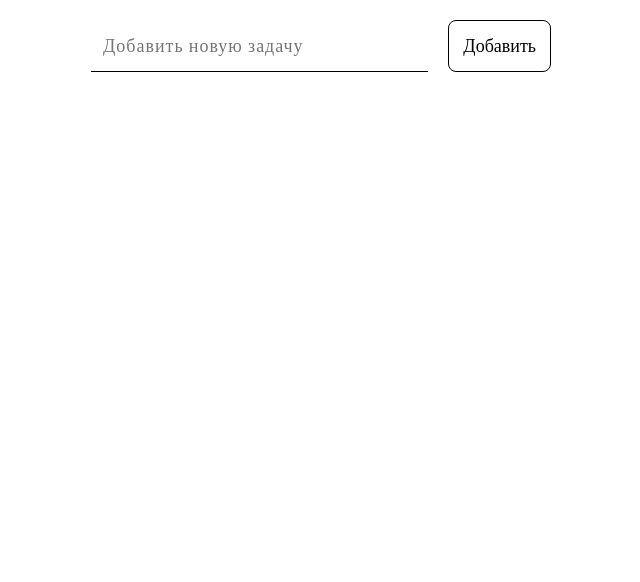
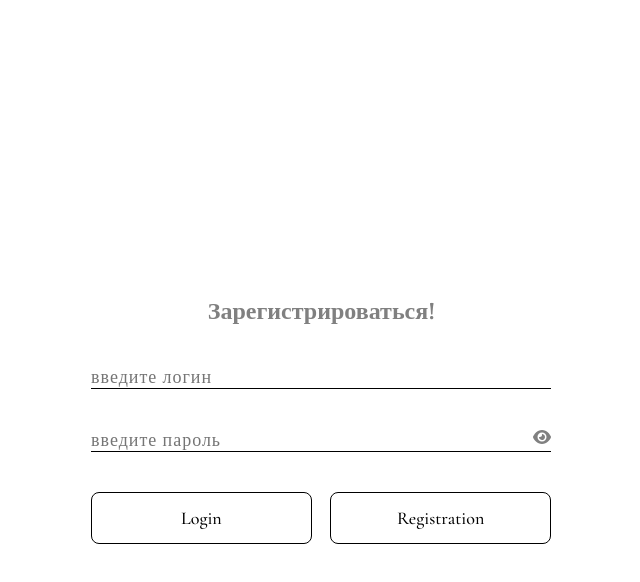
Before and after one commit to Andrew1996-la/react-ts-practice, a React (Create React App) app: page /registration in a window 1280 px wide. Shown: the top 582 px of the page, without its empty margins (319-959 px from the left). Built offline with nearby package versions, Linux system fonts and the light colour scheme.

Commit message:
настроил базовый роутинг

```diff
--- a/package.json
+++ b/package.json
@@ -18,6 +18,7 @@
     "react": "^18.2.0",
     "react-dom": "^18.2.0",
     "react-redux": "^8.1.2",
+    "react-router-dom": "^6.14.2",
     "react-scripts": "5.0.1",
     "typescript": "^4.9.5",
     "web-vitals": "^2.1.4"
--- a/src/components/App.tsx
+++ b/src/components/App.tsx
@@ -1,15 +1,19 @@
 import MainPage from '../pages/main/MainPage';
-import LoginPage from '../pages/login/LoginPage'
-import RegistrationForm from '../pages/registration/RegistrationPage';
+import RegistrationPage from '../pages/registration/RegistrationPage';
+import LoginPage from '../pages/login/LoginPage';
+
+import {Routes, Route} from 'react-router-dom';
 
 import s from './app.module.css';
 
 const App: React.FC = () => {
     return (
         <div className={s.appContainer}>
-            {/* <LoginPage /> */}
-            {/* <RegistrationForm /> */}
-            <MainPage />
+            <Routes>
+                <Route path='/' element={<MainPage />} />
+                <Route path='/registration' element={<RegistrationPage />} />
+                <Route path='/login' element={<LoginPage />} />
+            </Routes>
         </div>
     )
 }
--- a/src/index.css
+++ b/src/index.css
@@ -10,3 +10,8 @@
 ul {
   list-style-type: none;
 }
+
+a {
+  text-decoration: none;
+  color: black;
+}
--- a/src/index.tsx
+++ b/src/index.tsx
@@ -3,6 +3,7 @@ import App from './components/App';
 import './index.css';
 import { Provider } from 'react-redux';
 import store from './store';
+import { BrowserRouter } from 'react-router-dom';
 
 
 const root = ReactDOM.createRoot(
@@ -10,6 +11,8 @@ const root = ReactDOM.createRoot(
 );
 root.render(
   <Provider store ={store}>
-    <App />
+    <BrowserRouter>
+      <App />
+    </BrowserRouter>
   </Provider>
 );
--- a/src/pages/login/LoginPage.tsx
+++ b/src/pages/login/LoginPage.tsx
@@ -1,5 +1,6 @@
-import { InputStandart, InputPassword } from "../../ui/inputs/input"
-import { ButtonStandart } from "../../ui/buttons/Button"
+import { InputStandart, InputPassword } from "../../ui/inputs/input";
+import { ButtonStandart } from "../../ui/buttons/Button";
+import {Link} from 'react-router-dom';
 
 import s from './loginPage.module.css'
 
@@ -10,7 +11,14 @@ const LoginPage = () => {
         <h2 className={s.greeting}>Добро пожаловть!</h2>
         <InputStandart type="text" placeholder="введите логин" />
         <InputPassword type="password" placeholder="введите пароль"/>
-        <ButtonStandart>Login</ButtonStandart>
+        <div className={s.btnPanel}>
+          <Link className={s.link} to='/'>
+            <ButtonStandart>Login</ButtonStandart>
+          </Link>
+          <Link className={s.link} to='/registration'>
+            <ButtonStandart>Registration</ButtonStandart>
+          </Link>
+        </div>
       </form>
   )
 }
--- a/src/pages/login/loginPage.module.css
+++ b/src/pages/login/loginPage.module.css
@@ -10,3 +10,13 @@
   align-self: center;
   color: gray;
 }
+
+.btnPanel {
+  display: grid;
+  grid-template-columns: 48% 48%;
+  justify-content: space-between;
+}
+
+.link {
+  display: contents;
+}
--- a/src/pages/registration/RegistrationPage.tsx
+++ b/src/pages/registration/RegistrationPage.tsx
@@ -1,5 +1,7 @@
 import { ButtonStandart } from "../../ui/buttons/Button"
 import { InputStandart, InputPassword } from "../../ui/inputs/input"
+import { Link } from 'react-router-dom'
+
 import s from './registrationPage.module.css'
 
 const RegistrationPage = () => {
@@ -8,7 +10,14 @@ const RegistrationPage = () => {
         <h2 className={s.registration}>Зарегистрироваться!</h2>
         <InputStandart type="text" placeholder="введите логин" />
         <InputPassword type="password" placeholder="введите пароль"/>
-        <ButtonStandart>Registrtion</ButtonStandart>
+        <div className={s.btnPanel}>
+          <Link className={s.link} to='/login'>
+            <ButtonStandart>Login</ButtonStandart>
+          </Link>
+          <Link className={s.link} to='/hereWillBeFormRegistration'>
+            <ButtonStandart>Registration</ButtonStandart>
+          </Link>
+        </div>
       </form>  )
 }
 
--- a/src/pages/registration/registrationPage.module.css
+++ b/src/pages/registration/registrationPage.module.css
@@ -10,3 +10,13 @@
   align-self: center;
   color: gray;
 }
+
+.btnPanel {
+  display: grid;
+  grid-template-columns: 48% 48%;
+  justify-content: space-between;
+}
+
+.link {
+  display: contents;
+}
--- a/src/ui/buttons/Button.tsx
+++ b/src/ui/buttons/Button.tsx
@@ -1,9 +1,10 @@
 import { IButtonProps } from "../../types/props"
 import s from "./button.module.css"
 
+
 const ButtonStandart: React.FC<IButtonProps> = ({addTodo, children}) => {
   return (
-    <button className={s.buttonStandart} onClick={addTodo}>{children}</button>
+    <button  className={s.buttonStandart} onClick={addTodo}>{children}</button>
   )
 }
 
--- a/src/ui/buttons/button.module.css
+++ b/src/ui/buttons/button.module.css
@@ -1,4 +1,5 @@
 .buttonStandart {
+  width: auto;
   padding: 14px;
   box-sizing: border-box;
   background-color: transparent;
```
Also changed, not shown: 1 other file (tests, documents, lock files or other folders). Lines whose indentation alone changed are shown as unchanged.
